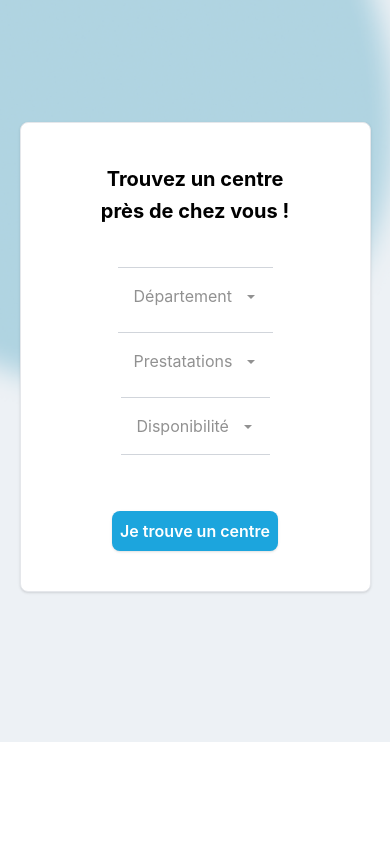
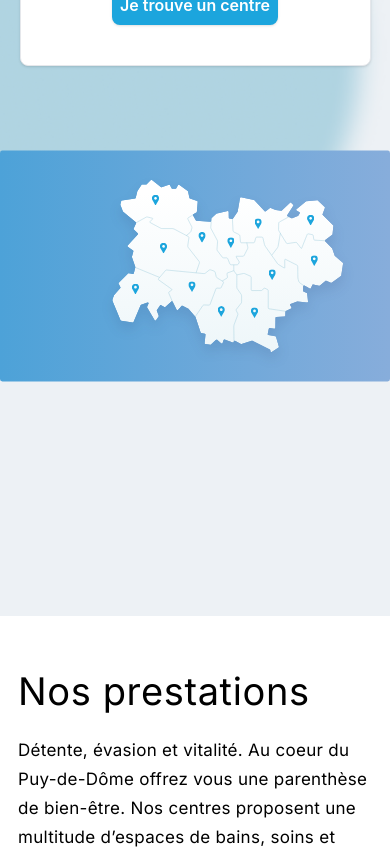
Before and after one commit to tchoifr/test-DBM, a React (Create React App) app: page / in a window 390 px wide. Shown: the part 800-1649 px from the top of the page. Built offline with nearby package versions, Linux system fonts and the light colour scheme.

Commit message:
responsive ok

```diff
--- a/src/components/Map.tsx
+++ b/src/components/Map.tsx
@@ -4,6 +4,7 @@ const Map = () => {
   return (
     <div className="container-map">
       <svg
+        className="reponsive-map"
         width="973"
         height="576"
         viewBox="0 0 973 576"
--- a/src/components/SectionLanding.tsx
+++ b/src/components/SectionLanding.tsx
@@ -8,8 +8,8 @@ const SectionLanding = () => {
     <div className="bg-landing">
       <div className="relative size-container">
         <TitleHeader />
+        <SearchMap />
         <Map />
-        <SearchMap />
       </div>
     </div>
   );
--- a/src/sass/map.scss
+++ b/src/sass/map.scss
@@ -9,12 +9,17 @@
 }
 
 @media (max-width: 1440px) {
+    .reponsive-map{
+        height: 400px;
+    }
     .container-map{
+        margin-top: 10vh;
         margin-left: 0vw;
     }
   }
   @media (max-width: 425px) {
     .container-map{
         margin-top: 0vw;
+
     }
   }
--- a/src/sass/prestationCarousel.scss
+++ b/src/sass/prestationCarousel.scss
@@ -18,3 +18,8 @@
       text-align: left;
     }
   }
+  @media (max-width: 1440px) {
+    .container-prestation{
+      padding: 10px;
+    }
+  }
--- a/src/sass/searchMap.scss
+++ b/src/sass/searchMap.scss
@@ -35,6 +35,7 @@
     height: auto;
     margin: 0 auto;
     position: static;
+    margin-top: 50px;
   }
 
   .size-card {
```
